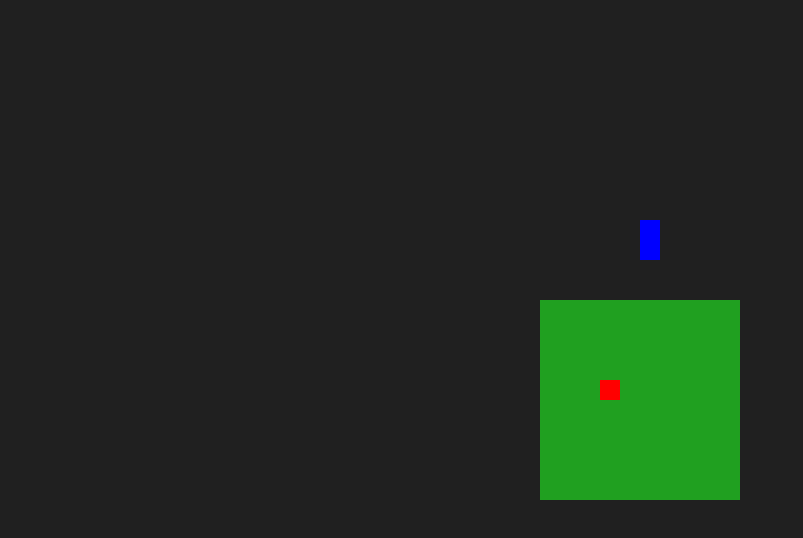
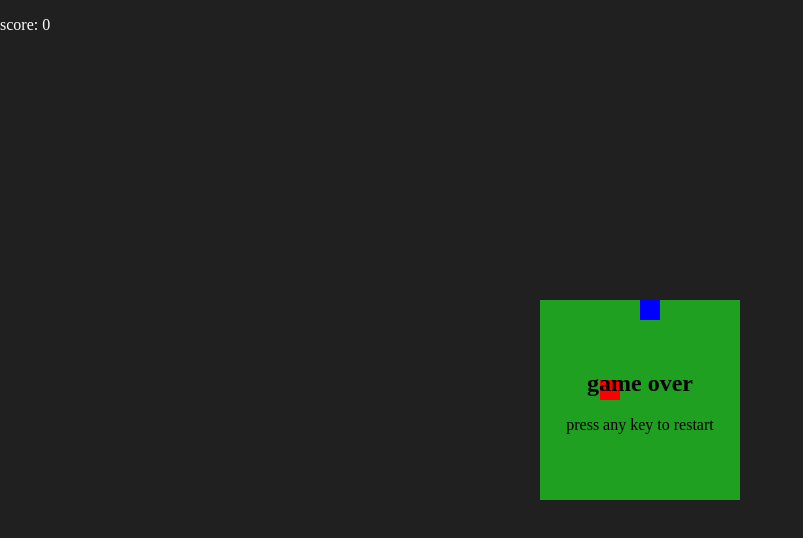
Before and after one commit to 2Bor3d/snake-web, a plain HTML site: page index.html in a window 1280 px wide. Shown: the whole page, without its empty margins (0-803 px from the left). Drawn offline with Linux system fonts and the light colour scheme.

Commit message:
finished all main game mecanics

```diff
--- a/index.html
+++ b/index.html
@@ -8,9 +8,17 @@
 	<title>Snake</title>
 </head>
 <body onload="load()">
-	<div id="game">
-		<div id="apple"></div>
+	<div id="main">
+		<div id="game">
+			<div id="apple"></div>
+		</div>
+		<div class="hidden absolut" id="pauseScreen">
+			<h2>paused</h2>
+		</div>
+		<div class="hidden absolut" id="endScreen">
+			<h2>game over</h2>
+			<p>press any key to restart</p>
+		</div>
 	</div>
-	<h2 class="hidden" id="pauseScreen">paused</h1>
-	<h2 class="hidden" id="endScreen">game over</h1>
+	<p id="score">score: 0</p>
 </body>
--- a/script.js
+++ b/script.js
@@ -2,6 +2,7 @@ pWIDTH = 20;
 pHEIGHT = 20;
 fWIDTH = 10;
 fHEIGHT = 10;
+SPEED = 500;
 
 direction = {
 	"x": 0,
@@ -14,7 +15,8 @@ apple = {
 };
 locked = false;
 paused = false;
-SPEED = 500;
+end = false;
+score = 0;
 
 
 function random(max) {
@@ -50,7 +52,21 @@ function generateApple() {
 }
 
 function move(event) {
-	if (event.key=="Escape") {
+	if (end) {
+		end = false;
+		locked = false;
+		generateApple();
+		score=0;
+		for (i=0;i<snake.length;i++) {
+			snake[i].element.remove();
+		}
+		snake = [
+			createSnake(Math.floor(fWIDTH/2), Math.floor(fHEIGHT/2)),
+			createSnake(Math.floor(fWIDTH/2), Math.floor(fHEIGHT/2)+1),
+		]
+		document.getElementById("endScreen").classList.add("hidden");
+		interval = setInterval(tick, SPEED);
+	} else if (event.key=="Escape") {
 		if (!paused) {
 			clearInterval(interval);
 			document.getElementById("pauseScreen").classList.remove("hidden");
@@ -81,6 +97,28 @@ function move(event) {
 	}
 }
 
+function check() {
+	if (0>snake[snake.length-1].x||snake[snake.length-1].x>=fWIDTH
+		||0>snake[snake.length-1].y||snake[snake.length-1].y>=fHEIGHT) {
+		end = true;
+	}
+	positions = [];
+	for (a=0;a<snake.length;a++) {
+		for (b=0;b<snake.length;b++) {
+			if (a!=b&&snake[a].x==snake[b].x&&snake[a].y==snake[b].y) {
+				end = true;
+			}
+		}
+	}
+
+	if (end) {
+		document.getElementById("endScreen").classList.remove("hidden");
+		clearInterval(interval);
+		locked = false;
+		snake[snake.length-1].element.classList.add("hidden");
+	}
+}
+
 function tick() {
 	locked = false;
 	x = snake[snake.length-1].x + direction.x;
@@ -88,11 +126,15 @@ function tick() {
 	snake.push(createSnake(x, y));
 
 	if (snake[snake.length-1].x==apple.x&&snake[snake.length-1].y==apple.y) {
-		generateApple()
+		generateApple();
+		score++;
+		document.getElementById("score").innerText = "score: "+score;
 	} else {
 		snake[0].element.remove();
 		snake.shift();
 	}
+
+	check();
 }
 
 function load() {
--- a/styles.css
+++ b/styles.css
@@ -7,14 +7,15 @@ body {
 	width: 100%;
 	height: 100%;
 	margin: 0;
-	display: flex;
-	justify-content: center;
-	align-items: center;
-	background-color: #202020;
 }
 
 h2 {
-	position: absolute;
+	position: relative;
+	text-align: center;
+}
+
+p {
+	position: relative;
 }
 
 .hidden {
@@ -26,6 +27,19 @@ h2 {
 	width: 20px;
 	height: 20px;
 	background-color: #0000ff
+}
+
+.absolute {
+	position: absolute;
+}
+
+#main {
+	width: 100%;
+	height: 100%;
+	display: flex;
+	justify-content: center;
+	align-items: center;
+	background-color: #202020;
 }
 
 #game {
@@ -41,3 +55,9 @@ h2 {
 	height: 20px;
 	background-color: #ff0000;
 }
+
+#score {
+	position: absolute;
+	top: 0;
+	color: #ffffff;
+}
```
